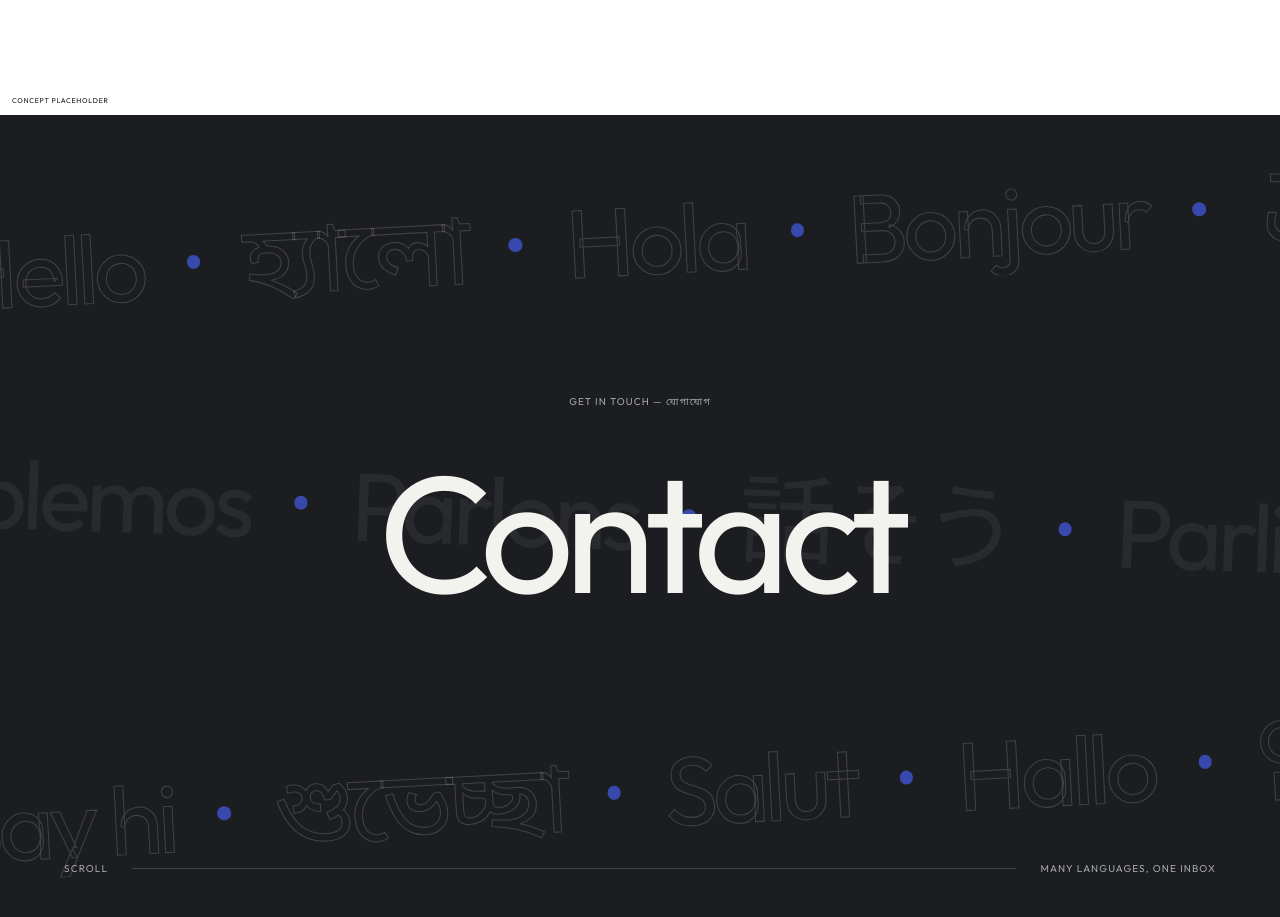
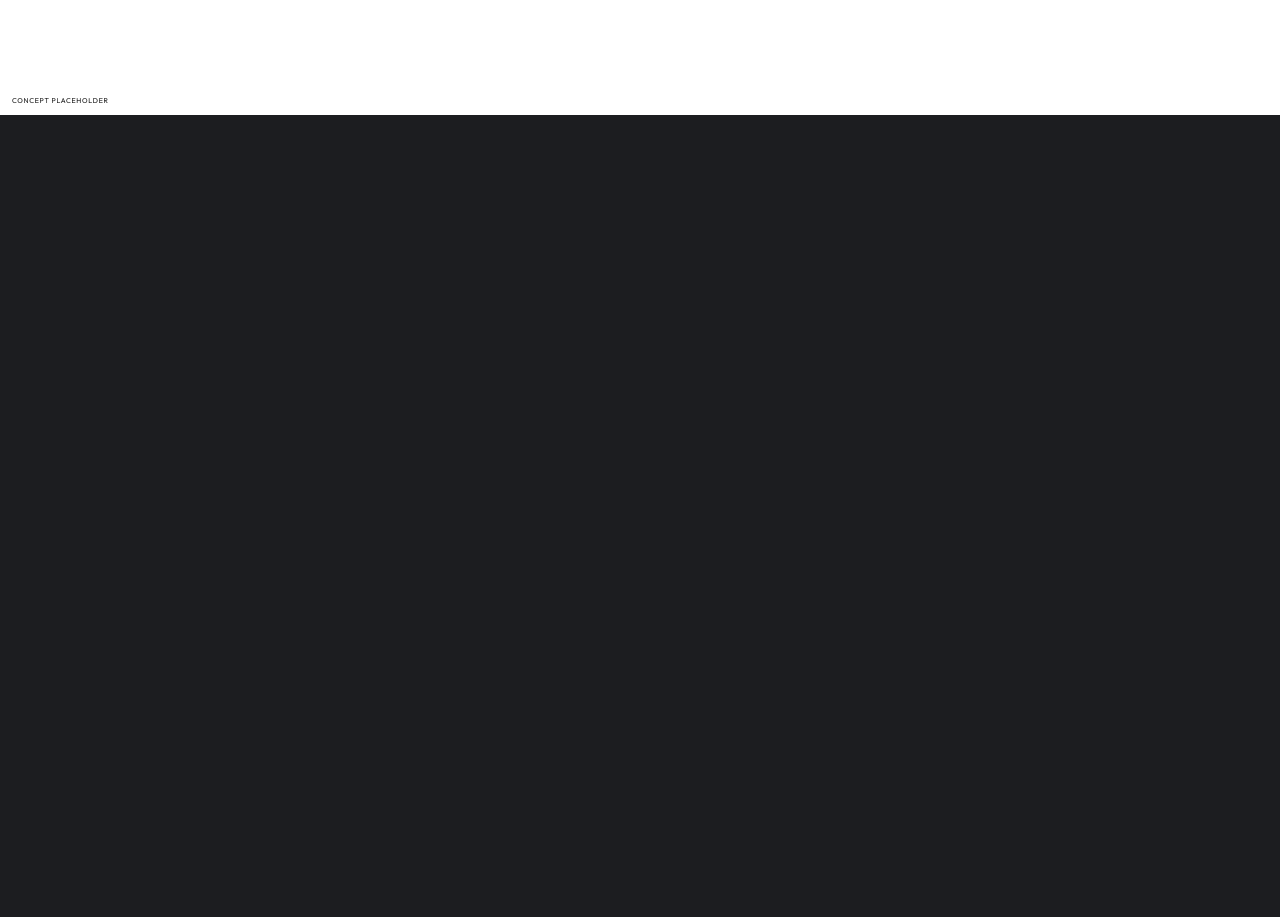
Before and after one commit to LabibIshrak/LabibIshrak.github.io, a Next.js app: page / in a window 1280 px wide. Shown: the part 2994-3911 px from the top of the page. Built offline with nearby package versions, Linux system fonts and the light colour scheme.

Commit message:
feat(contact): rebuild as 3D multilingual word warp tunnel

```diff
--- a/src/app/globals.css
+++ b/src/app/globals.css
@@ -523,186 +523,122 @@ button:focus-visible,
   letter-spacing: 0.1em;
 }
 
-/* Contact transition */
+/* Contact transition (warp tunnel) */
 
-.contact-transition {
+.contact-warp {
   position: relative;
   z-index: 2;
+  height: 400vh;
   background: var(--background);
 }
 
-.ct-stage {
-  position: relative;
+.ct-sticky {
+  position: sticky;
+  top: 0;
   height: 100svh;
-  min-height: 560px;
   overflow: hidden;
   display: grid;
   place-items: center;
+  perspective: 1000px;
 }
 
-.ct-rows {
+.ct-words {
   position: absolute;
   inset: 0;
-  display: flex;
-  flex-direction: column;
-  justify-content: space-between;
-  padding-block: 9vh;
+  transform-style: preserve-3d;
   pointer-events: none;
 }
 
-.ct-row {
-  overflow: hidden;
-  transform: rotate(-3deg) scale(1.08);
+.ct-word {
+  position: absolute;
+  top: 50%;
+  left: 50%;
+  font-size: clamp(1.5rem, 3.5vw, 4.5rem);
+  font-weight: 400;
+  line-height: 1;
+  letter-spacing: -0.02em;
+  white-space: nowrap;
+  color: rgb(255 255 255 / 55%);
+  opacity: 0;
+  transform-style: preserve-3d;
+  will-change: transform, opacity, filter;
 }
 
-.ct-row:nth-child(2) {
-  transform: rotate(2deg) scale(1.08);
-}
-
-.ct-row-track {
-  display: flex;
-  width: max-content;
-  white-space: nowrap;
-  font-family: var(--sans), var(--font-bengali), sans-serif;
-  font-size: clamp(42px, 7vw, 120px);
-  line-height: 1.15;
-  letter-spacing: -0.05em;
-  color: transparent;
-  -webkit-text-stroke: 1px rgb(255 255 255 / 16%);
-}
-
-.ct-row:nth-child(2) .ct-row-track {
-  color: rgb(255 255 255 / 6%);
-  -webkit-text-stroke: 0;
-}
-
-.ct-row-track span {
-  display: inline-flex;
-  align-items: center;
-}
-
-.ct-dot {
-  display: inline-block;
-  width: 0.14em;
-  height: 0.14em;
-  margin-inline: 0.45em;
-  border-radius: 50%;
-  background: var(--accent);
-  opacity: 0.7;
-}
-
-.ct-center {
+.ct-content {
   position: relative;
   z-index: 2;
   display: flex;
+  max-width: 620px;
   flex-direction: column;
   align-items: center;
-  gap: 18px;
-  font-family: var(--sans), var(--font-bengali), sans-serif;
+  gap: 22px;
+  padding-inline: var(--gutter);
+  text-align: center;
 }
 
-.ct-center .eyebrow {
+.ct-content .eyebrow {
   color: var(--muted);
 }
 
-.ct-mask {
-  position: relative;
-  display: grid;
-  overflow: hidden;
-  padding-inline: 0.1em;
-  font-size: clamp(64px, 13vw, 230px);
-  line-height: 1.25;
-  letter-spacing: -0.06em;
+.ct-content h2 {
+  font-size: clamp(56px, 8vw, 132px);
+  line-height: 1;
+  letter-spacing: -0.065em;
 }
 
-.ct-word {
-  grid-area: 1 / 1;
-  text-align: center;
-  will-change: transform;
+.ct-content p {
+  max-width: 440px;
+  color: var(--muted);
+  font-size: clamp(15px, 1.2vw, 18px);
+  line-height: 1.6;
 }
 
-.ct-word:not(:first-child) {
-  transform: translateY(110%);
+.ct-actions {
+  display: flex;
+  flex-wrap: wrap;
+  justify-content: center;
+  gap: 12px;
+  margin-top: 8px;
 }
 
-.ct-word[lang="bn"] {
-  font-family: var(--font-bengali), var(--sans);
-  letter-spacing: -0.01em;
-  font-weight: 500;
-  color: #c9d0ff;
+.ct-button {
+  display: inline-flex;
+  min-height: 52px;
+  align-items: center;
+  gap: 10px;
+  padding: 0 26px;
+  border: 1px solid var(--rule);
+  border-radius: 99px;
+  font-size: 15px;
+  transition: background 250ms, border-color 250ms, transform 250ms;
 }
 
-.ct-meta {
-  position: absolute;
-  z-index: 2;
-  bottom: 38px;
-  left: var(--gutter);
-  right: var(--gutter);
-  display: flex;
-  align-items: center;
-  gap: 24px;
-  color: var(--muted);
+.ct-button:hover {
+  border-color: var(--foreground);
 }
 
-.ct-counter {
-  flex: 1;
-  height: 1px;
-  background: var(--rule);
+.ct-button.is-primary {
+  border-color: var(--accent);
+  background: var(--accent);
+  color: white;
 }
 
-.ct-counter-bar {
-  height: 100%;
-  background: var(--foreground);
-  transform-origin: left;
-  transform: scaleX(0);
-}
-
-.ct-orb {
-  position: absolute;
-  z-index: 3;
-  width: 150vmax;
-  aspect-ratio: 1;
-  border-radius: 50%;
-  background: radial-gradient(circle at 50% 40%, #5a6ff0, var(--accent) 55%, #2c3fbf);
-  transform: scale(0);
-}
-
-.ct-finale {
-  position: absolute;
-  z-index: 4;
-  display: flex;
-  flex-direction: column;
-  align-items: center;
-  gap: 10px;
-  color: white;
-  opacity: 0;
-  text-align: center;
-}
-
-.ct-finale span:first-child {
-  font-size: clamp(60px, 10vw, 170px);
-  letter-spacing: -0.07em;
-  line-height: 1;
-}
-
-.ct-finale span[lang="bn"] {
-  font-family: var(--font-bengali), var(--sans);
-  font-size: clamp(20px, 2.4vw, 36px);
-  opacity: 0.85;
+.ct-button.is-primary:hover {
+  background: #5a6ff0;
 }
 
 @media (prefers-reduced-motion: reduce) {
-  .ct-stage {
+  .contact-warp {
     height: auto;
-    min-height: 0;
-    padding-block: 120px;
   }
 
-  .ct-word:not(:first-child),
-  .ct-orb,
-  .ct-finale,
-  .ct-rows,
-  .ct-meta {
+  .ct-sticky {
+    position: relative;
+    padding-block: 140px;
+    height: auto;
+  }
+
+  .ct-words {
     display: none;
   }
 }
--- a/src/components/contact-transition.tsx
+++ b/src/components/contact-transition.tsx
@@ -1,26 +1,35 @@
 "use client";
 
 import { useEffect, useRef } from "react";
+import { ArrowUpRight } from "lucide-react";
 import { gsap } from "@/lib/gsap";
+import { profile } from "@/lib/content";
 
-/** Words cycled in the centre of the stage. Bangla sits in the middle and closes the loop. */
-const WORDS: { text: string; lang: string }[] = [
-  { text: "Contact", lang: "en" },
-  { text: "Contacto", lang: "es" },
-  { text: "যোগাযোগ", lang: "bn" },
-  { text: "Kontakt", lang: "de" },
-  { text: "連絡", lang: "ja" },
-  { text: "Contatto", lang: "it" },
-  { text: "Связь", lang: "ru" },
-  { text: "কথা বলি", lang: "bn" },
+/** "Contact" in many languages; Bangla is just one voice among them. */
+const WORDS = [
+  "CONTACT",
+  "CONTACTO",
+  "CONTACTEZ",
+  "CONTATTO",
+  "KONTAKT",
+  "CONTATO",
+  "КОНТАКТ",
+  "お問い合わせ",
+  "联系",
+  "연락",
+  "যোগাযোগ",
+  "ΕΠΑΦΗ",
 ];
 
-/** Greetings for the drifting marquee rows. */
-const ROWS = [
-  ["Hello", "হ্যালো", "Hola", "Bonjour", "こんにちは", "Ciao", "নমস্কার", "Olá"],
-  ["Let's talk", "চলো কথা বলি", "Hablemos", "Parlons", "話そう", "Parliamo", "Reden wir"],
-  ["Say hi", "শুভেচ্ছা", "Salut", "Hallo", "안녕", "Привет", "Ahoj", "স্বাগতম"],
+/** Radial anchor points (vw / vh) the words drift toward as they fly past. */
+const ANCHORS = [
+  { x: -38, y: -38 }, { x: -14, y: -40 }, { x: 14, y: -40 }, { x: 38, y: -38 },
+  { x: -42, y: -14 }, { x: -18, y: -18 }, { x: 18, y: -18 }, { x: 42, y: -14 },
+  { x: -42, y: 14 }, { x: -18, y: 18 }, { x: 18, y: 18 }, { x: 42, y: 14 },
+  { x: -38, y: 38 }, { x: -14, y: 40 }, { x: 14, y: 40 }, { x: 38, y: 38 },
 ];
+
+const WORD_COUNT = 50;
 
 export function ContactTransition() {
   const rootRef = useRef<HTMLElement>(null);
@@ -29,72 +38,94 @@ export function ContactTransition() {
     const root = rootRef.current;
     if (!root) return;
 
+    const content = root.querySelector<HTMLElement>(".ct-content");
+    const words = gsap.utils.toArray<HTMLElement>(".ct-word", root);
     const media = gsap.matchMedia();
 
     media.add("(prefers-reduced-motion: no-preference)", () => {
       const ctx = gsap.context(() => {
-        const words = gsap.utils.toArray<HTMLElement>(".ct-word");
-        const rows = gsap.utils.toArray<HTMLElement>(".ct-row-track");
+        // Content sharpens into focus as the section arrives.
+        gsap.fromTo(
+          content,
+          { autoAlpha: 0, yPercent: 25, scale: 0.96, filter: "blur(8px)" },
+          {
+            autoAlpha: 1,
+            yPercent: 0,
+            scale: 1,
+            filter: "blur(0px)",
+            ease: "none",
+            scrollTrigger: {
+              trigger: root,
+              start: "top 60%",
+              end: "top 25%",
+              scrub: true,
+              invalidateOnRefresh: true,
+            },
+          },
+        );
 
-        gsap.set(words, { yPercent: 110 });
-        gsap.set(words[0], { yPercent: 0 });
-
+        // Warp tunnel: words rush from deep space past the camera.
         const tl = gsap.timeline({
-          defaults: { ease: "power3.inOut" },
           scrollTrigger: {
             trigger: root,
             start: "top top",
-            end: () => `+=${window.innerHeight * 3.2}`,
-            pin: ".ct-stage",
-            scrub: 0.8,
-            anticipatePin: 1,
+            end: "bottom bottom",
+            scrub: 1,
             invalidateOnRefresh: true,
           },
         });
 
-        // Marquee rows drift in alternating directions for the whole pin.
-        rows.forEach((row, i) => {
-          tl.fromTo(
-            row,
-            { xPercent: i % 2 ? -45 : 0 },
-            { xPercent: i % 2 ? 0 : -45, ease: "none", duration: WORDS.length },
-            0,
+        const r = gsap.utils.random;
+
+        words.forEach((word, i) => {
+          const a = ANCHORS[i % ANCHORS.length];
+          const wave = 0.12 * Math.floor(i / ANCHORS.length);
+          const at = r(0, 0.52) + wave;
+          const inDur = r(0.12, 0.18);
+          const outDur = r(0.12, 0.18);
+          const midX = a.x + r(-4, 4);
+          const midY = a.y + r(-4, 4);
+          const scale = r(0.7, 1.3);
+
+          gsap.set(word, {
+            xPercent: -50,
+            yPercent: -50,
+            x: `${a.x * r(0.08, 0.22)}vw`,
+            y: `${a.y * r(0.08, 0.22)}vh`,
+            z: r(-1600, -1100),
+            scale: 0.35 * scale,
+            autoAlpha: 0,
+            filter: "blur(10px)",
+          });
+
+          tl.to(
+            word,
+            {
+              x: `${midX}vw`,
+              y: `${midY}vh`,
+              z: 0,
+              scale,
+              autoAlpha: r(0.25, 0.62),
+              filter: "blur(0px)",
+              duration: inDur,
+              ease: "power1.inOut",
+            },
+            at,
+          ).to(
+            word,
+            {
+              x: `${midX + r(-3, 3)}vw`,
+              y: `${midY + r(-3, 3)}vh`,
+              z: r(800, 1200),
+              scale: scale * r(1.3, 1.65),
+              autoAlpha: 0,
+              filter: "blur(8px)",
+              duration: outDur,
+              ease: "power1.in",
+            },
+            at + inDur,
           );
         });
-
-        // Centre word: each language rolls up through a mask.
-        words.forEach((word, i) => {
-          if (i === 0) return;
-          const at = i - 0.5;
-          tl.to(words[i - 1], { yPercent: -110, duration: 0.6 }, at);
-          tl.to(word, { yPercent: 0, duration: 0.6 }, at);
-        });
-
-        tl.fromTo(
-          ".ct-counter-bar",
-          { scaleX: 0 },
-          { scaleX: 1, ease: "none", duration: WORDS.length },
-          0,
-        );
-
-        // Finale: accent circle swallows the stage, inviting the footer.
-        tl.fromTo(
-          ".ct-orb",
-          { scale: 0 },
-          { scale: 1, duration: 1.4, ease: "power2.in" },
-          WORDS.length - 0.6,
-        );
-        tl.to(
-          ".ct-rows, .ct-center, .ct-meta",
-          { opacity: 0, duration: 0.6 },
-          WORDS.length - 0.2,
-        );
-        tl.fromTo(
-          ".ct-finale",
-          { opacity: 0, yPercent: 30 },
-          { opacity: 1, yPercent: 0, duration: 0.7, ease: "power3.out" },
-          WORDS.length + 0.4,
-        );
       }, root);
 
       return () => ctx.revert();
@@ -104,47 +135,35 @@ export function ContactTransition() {
   }, []);
 
   return (
-    <section ref={rootRef} id="contact-intro" className="contact-transition" aria-label="Contact intro">
-      <div className="ct-stage">
-        <div className="ct-rows" aria-hidden="true">
-          {ROWS.map((row, i) => (
-            <div className="ct-row" key={i}>
-              <div className="ct-row-track">
-                {[...row, ...row, ...row].map((w, j) => (
-                  <span key={j}>
-                    {w}
-                    <i className="ct-dot" />
-                  </span>
-                ))}
-              </div>
-            </div>
+    <section ref={rootRef} id="contact-intro" className="contact-warp">
+      <div className="ct-sticky">
+        <div className="ct-words" aria-hidden="true">
+          {Array.from({ length: WORD_COUNT }, (_, i) => (
+            <span className="ct-word" key={i}>
+              {WORDS[i % WORDS.length]}
+            </span>
           ))}
         </div>
 
-        <div className="ct-center">
-          <span className="eyebrow">GET IN TOUCH — যোগাযোগ</span>
-          <div className="ct-mask">
-            {WORDS.map((w) => (
-              <span className="ct-word" lang={w.lang} key={w.text}>
-                {w.text}
-              </span>
-            ))}
+        <div className="ct-content">
+          <span className="eyebrow">CONTACT</span>
+          <h2>Let&apos;s talk.</h2>
+          <p>
+            Have a project, an idea, or just want to say hi? Drop me a line
+            and I&apos;ll get back to you as soon as I can.
+          </p>
+          <div className="ct-actions">
+            {profile.email && (
+              <a className="ct-button is-primary" href={`mailto:${profile.email}`} data-magnetic>
+                Get in touch <ArrowUpRight size={18} />
+              </a>
+            )}
+            {profile.linkedin && (
+              <a className="ct-button" href={profile.linkedin} target="_blank" rel="noreferrer" data-magnetic>
+                LinkedIn <ArrowUpRight size={18} />
+              </a>
+            )}
           </div>
-        </div>
-
-        <div className="ct-meta" aria-hidden="true">
-          <span className="eyebrow">SCROLL</span>
-          <div className="ct-counter">
-            <div className="ct-counter-bar" />
-          </div>
-          <span className="eyebrow">MANY LANGUAGES, ONE INBOX</span>
-        </div>
-
-        <div className="ct-orb" aria-hidden="true" />
-
-        <div className="ct-finale" aria-hidden="true">
-          <span>Let&apos;s talk</span>
-          <span lang="bn">চলো কথা বলি ↓</span>
         </div>
       </div>
     </section>
```
